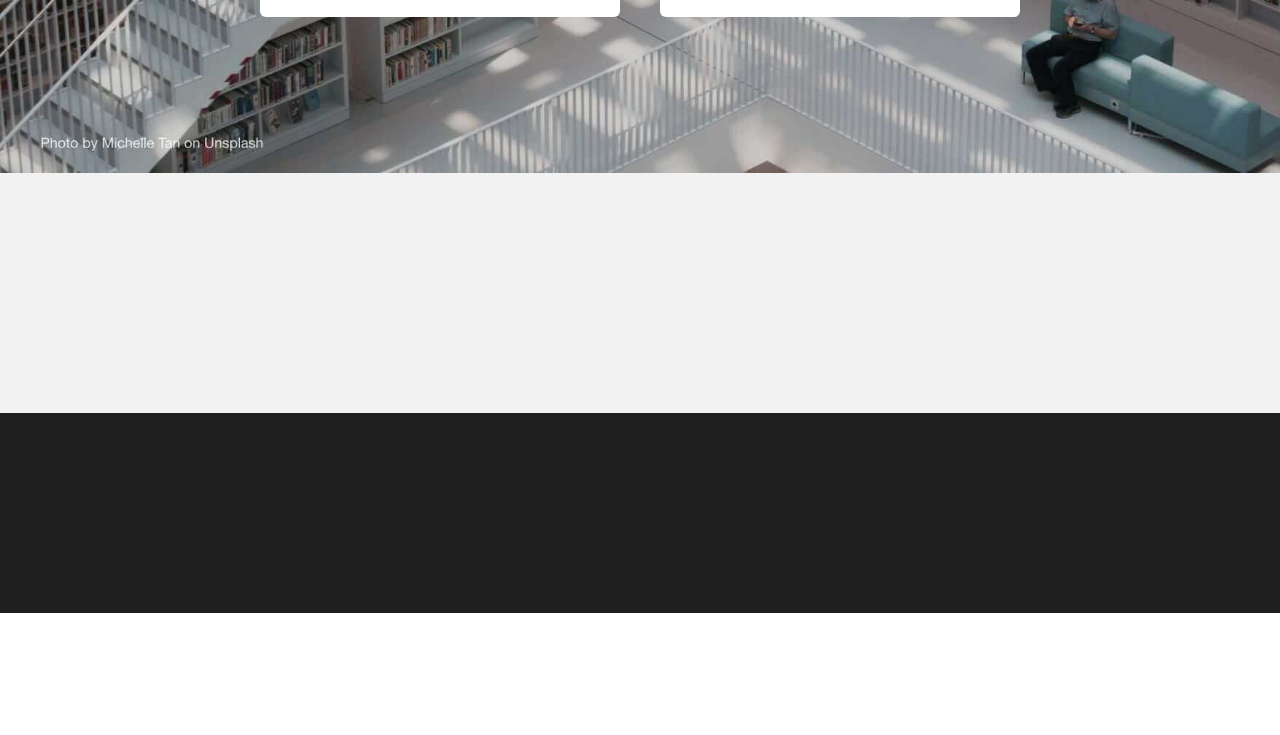
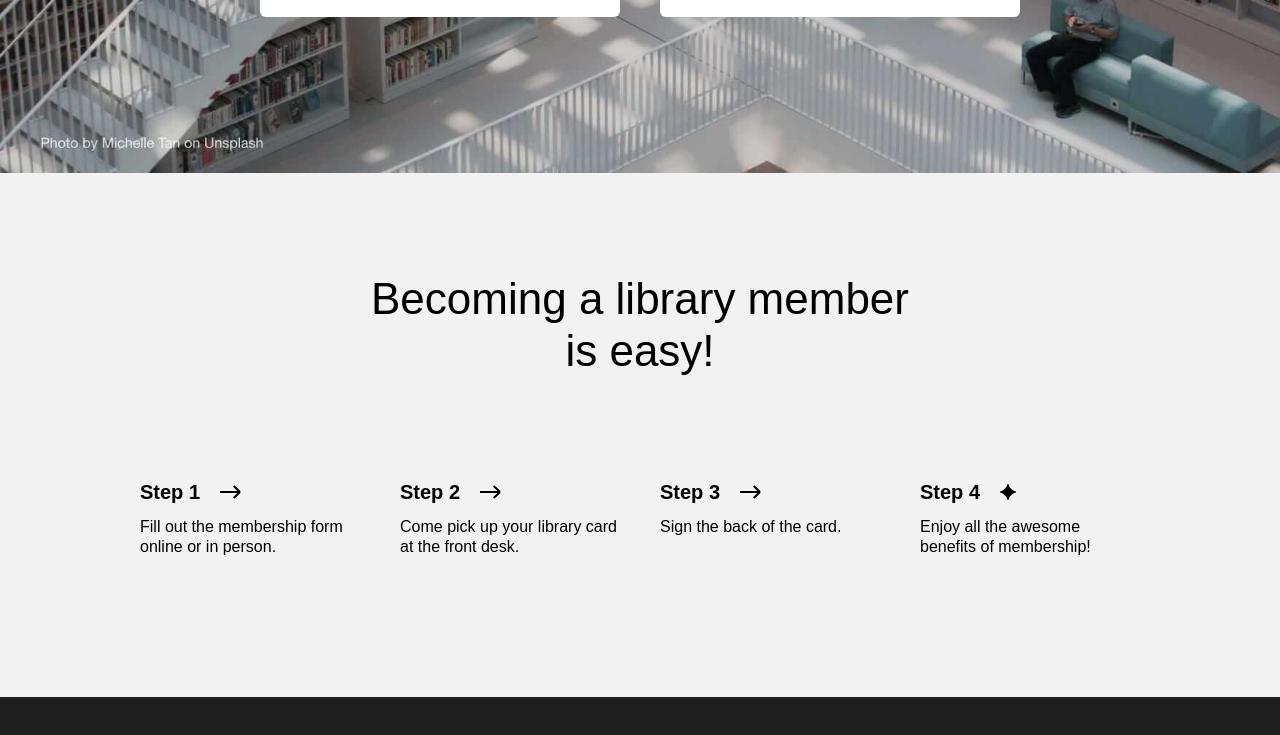
Before and after one commit to soft-yolk/se_project_library, a plain HTML site: page index.html in a window 1280 px wide. Shown: the part 2761-3496 px from the top of the page. Before the commit the page ends 3374 px from the top, so only its background shows below. Drawn offline with Linux system fonts and the light colour scheme.

Commit message:
add membership section

```diff
--- a/index.html
+++ b/index.html
@@ -214,10 +214,7 @@
         </section>
 
         <section class="membership">
-          <!-- --------------------------------------------------------------- -->
-          <!--         Don't uncomment until the final project stage           -->
-          <!-- --------------------------------------------------------------- -->
-          <!--<h2 class="membership__title">Becoming a library member is easy!</h2>
+          <h2 class="membership__title">Becoming a library member is easy!</h2>
           <ul class="membership__steps">
             <li class="step">
               <h3 class="step__title">
@@ -269,13 +266,10 @@
                 Enjoy all the awesome benefits of membership!
               </p>
             </li>
-        </ul>-->
+          </ul>
         </section>
 
         <section class="about">
-          <!-- --------------------------------------------------------------- -->
-          <!--          Don't uncomment until the final project stage          -->
-          <!-- --------------------------------------------------------------- -->
           <!--<h2 class="about__title">About the library</h2>
         <div class="about__content">
           <p class="about__paragraph">
--- a/styles/style.css
+++ b/styles/style.css
@@ -314,11 +314,13 @@
   list-style-type: none;
   padding: 0;
   margin: 100px 0 0;
-  /* Add styles */
+  display: flex;
+  justify-content: center;
+  gap: 40px;
 }
 
 .step {
-  /* Add styles */
+  flex-basis: 220px;
 }
 
 .step__title {
```
Lines whose indentation alone changed are shown as unchanged.
